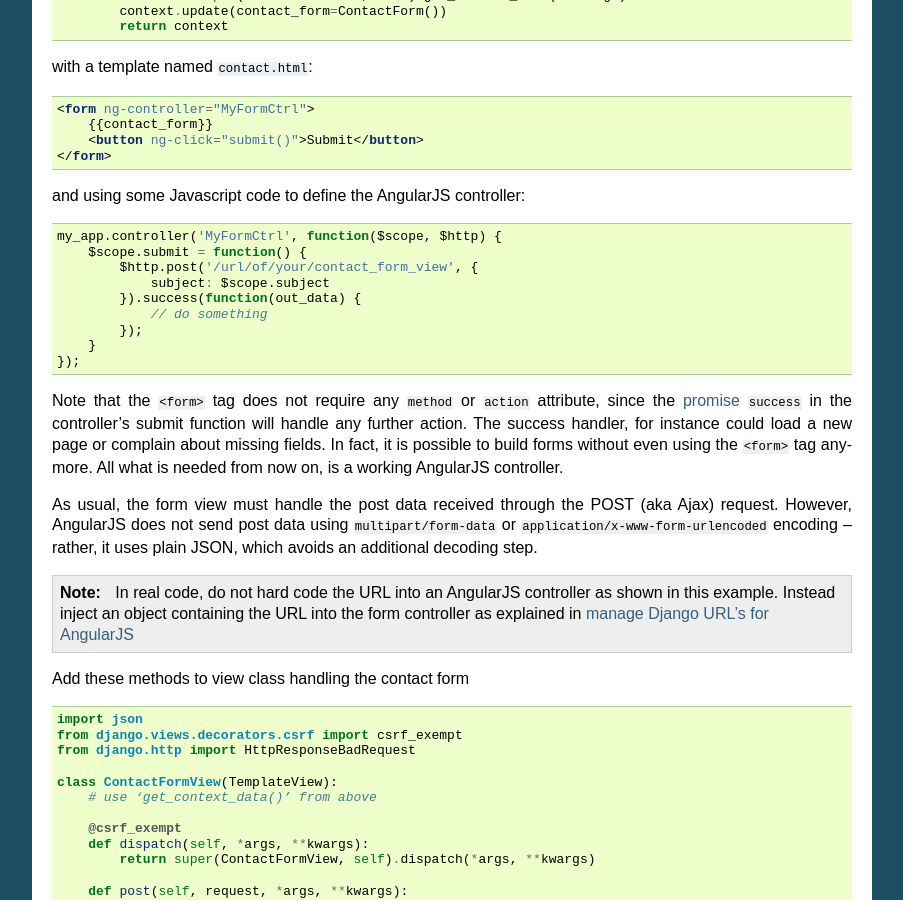
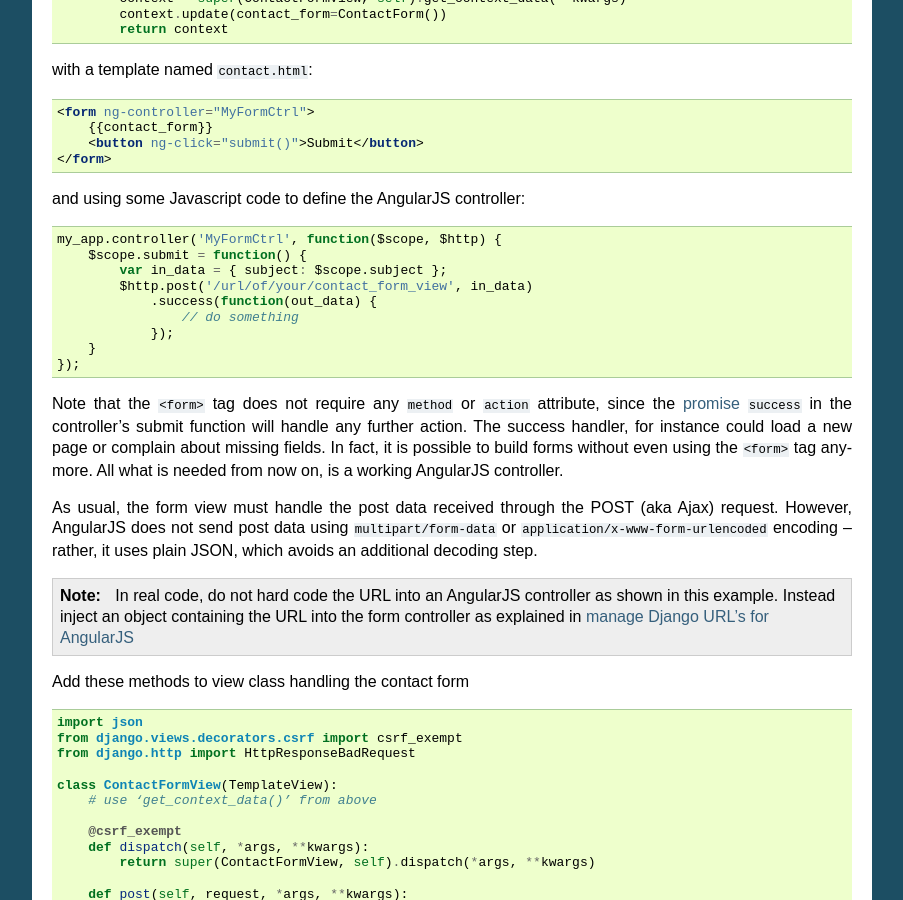
Before and after one commit to jrief/django-angular, a Sphinx documentation site: the page built from docs/angular-model-form.rst, in a window 1280 px wide and 900 px high, scrolled down 837 px. Shown: the whole window, without its empty margins (198-1101 px from the left). Built offline with Sphinx 7.4.7, drawn with Linux system fonts in a browser that asks for light colours.

Commit message:
Updated docs

```diff
--- a/docs/angular-model-form.rst
+++ b/docs/angular-model-form.rst
@@ -12,7 +12,7 @@ augment the rendered form output with an AngularJS HTML tag, such as::
 where *model_name* corresponds to the named field from the declared form class.
 
 Sample code
------------
+===========
 
 Assume to have a simple Django form class with a single input field. Augment its functionality
 by mixing in the **djangular** class ``NgModelFormMixin``
@@ -71,11 +71,11 @@ and using some Javascript code to define the AngularJS controller:
 
 	my_app.controller('MyFormCtrl', function($scope, $http) {
 	    $scope.submit = function() {
-	        $http.post('/url/of/your/contact_form_view', {
-	            subject: $scope.subject
-	        }).success(function(out_data) {
-	            // do something
-	        });
+	        var in_data = { subject: $scope.subject };
+	        $http.post('/url/of/your/contact_form_view', in_data)
+	            .success(function(out_data) {
+	                // do something
+	            });
 	    }
 	});
 
```
